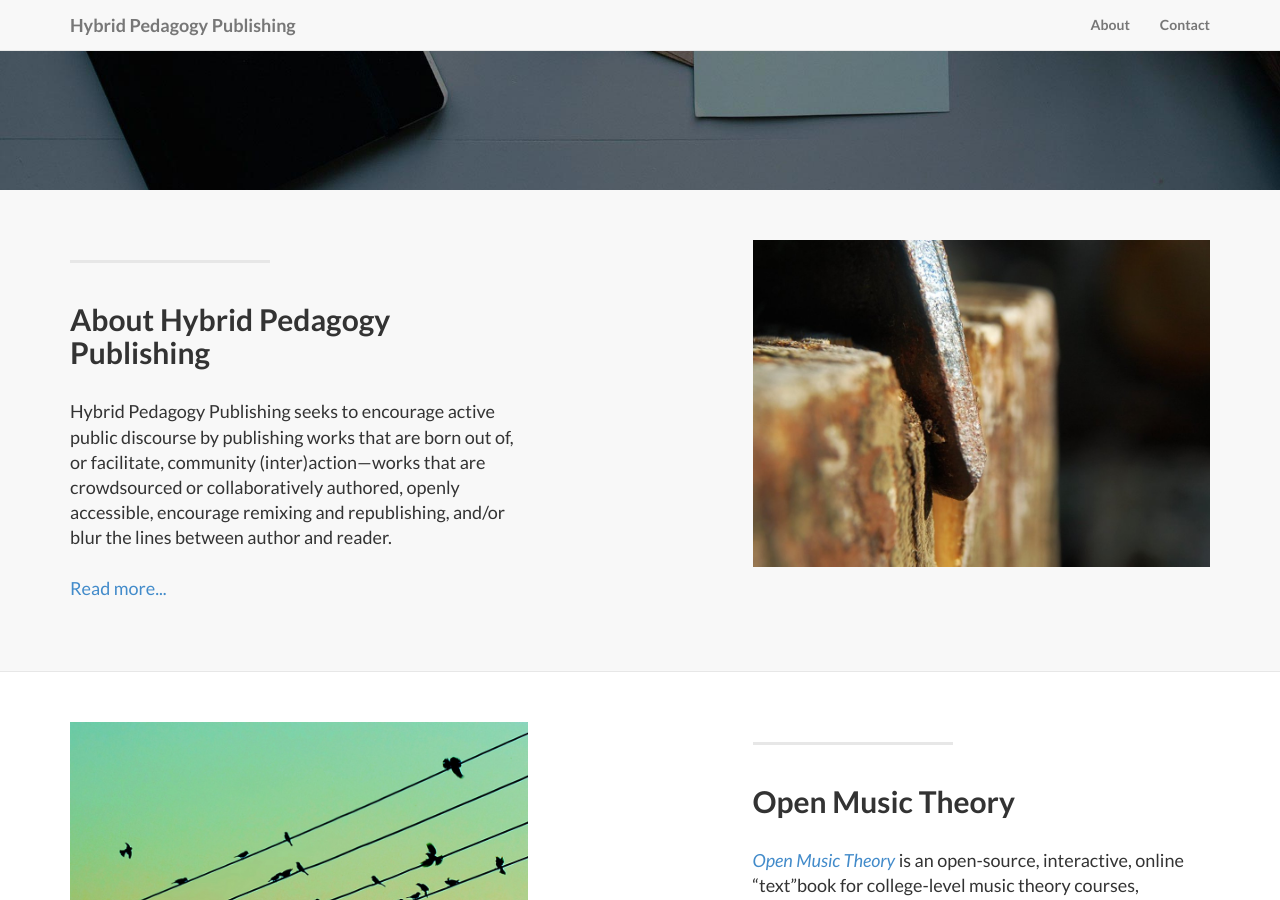
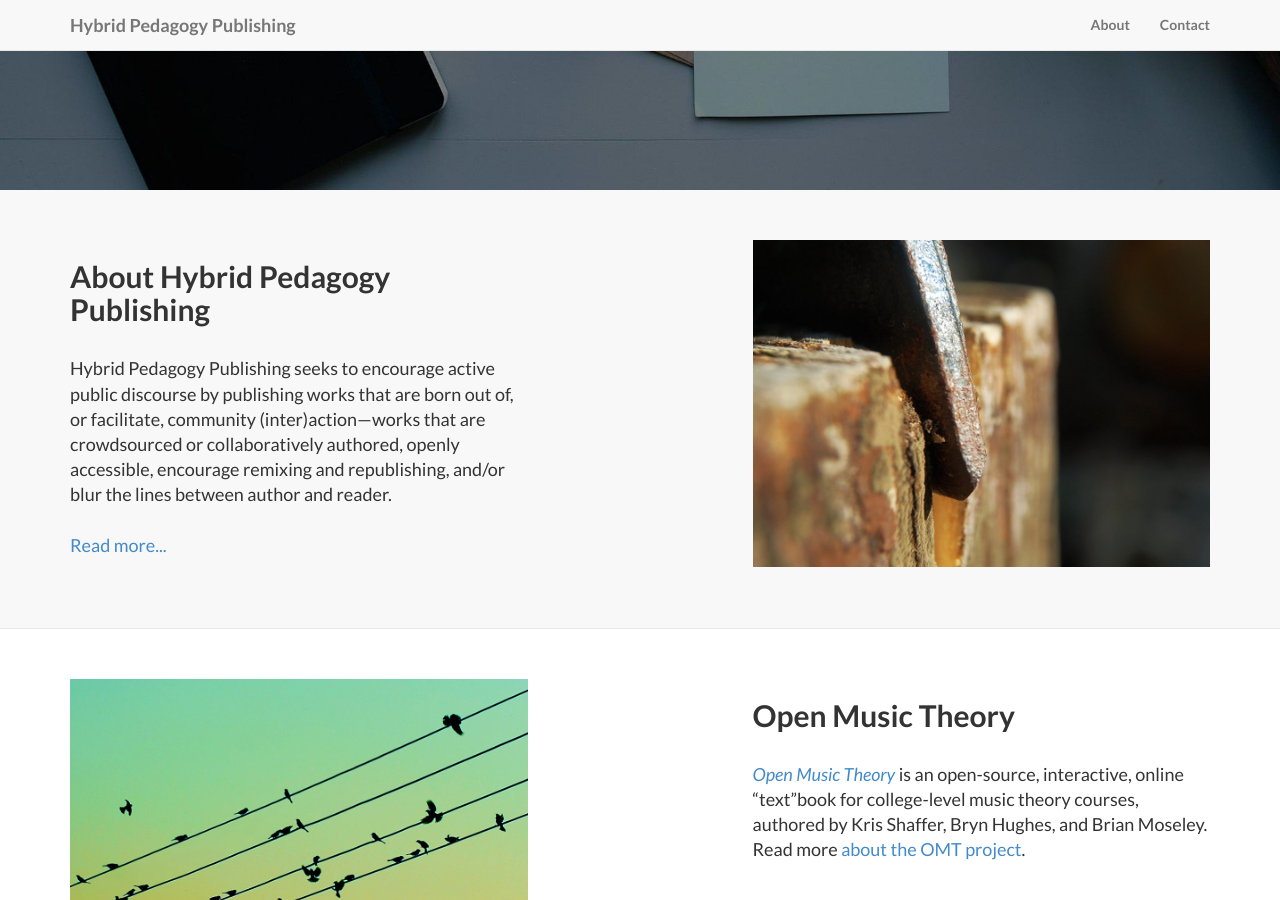
Before and after one commit to HybridPedagogyPublishing/HybridPedagogyPublishing.github.io, a Jekyll site: the page built from index.html, in a window 1280 px wide and 900 px high, scrolled down 587 px. Built offline with Jekyll 4.4.1, drawn with Linux system fonts in a browser that asks for light colours.

Commit message:
remove hr beginning front page posts

```diff
--- a/_includes/page_content.html
+++ b/_includes/page_content.html
@@ -8,7 +8,7 @@
 
             <div class="row">
                 <div class="col-lg-5 col-sm-6">
-                    <hr class="section-heading-spacer">
+<!--                    <hr class="section-heading-spacer"> -->
                     <div class="clearfix"></div>
                     <h2 class="section-heading">{{ post.title }}</h2>
                     {{ post.description }}
@@ -31,7 +31,7 @@
 
             <div class="row">
                 <div class="col-lg-5 col-lg-offset-1 col-sm-push-6  col-sm-6">
-                    <hr class="section-heading-spacer">
+<!--                    <hr class="section-heading-spacer"> -->
                     <div class="clearfix"></div>
                     <h2 class="section-heading">{{ post.title }}</h2>
                     {{ post.description }}
```
